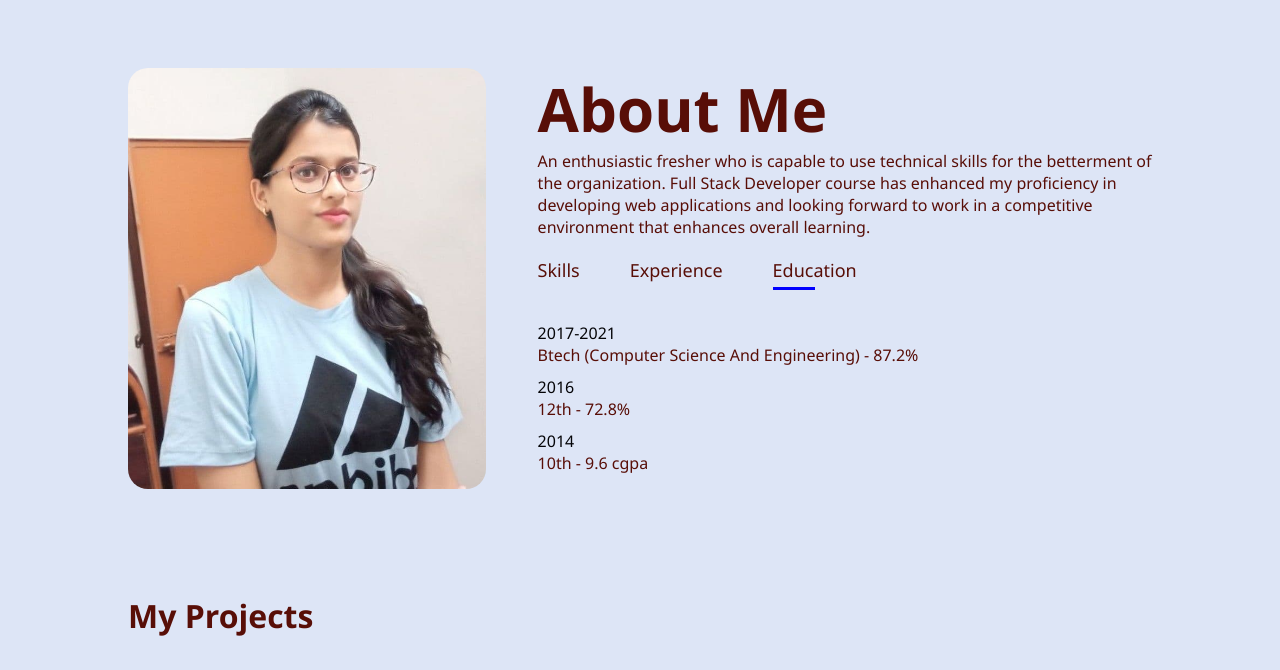
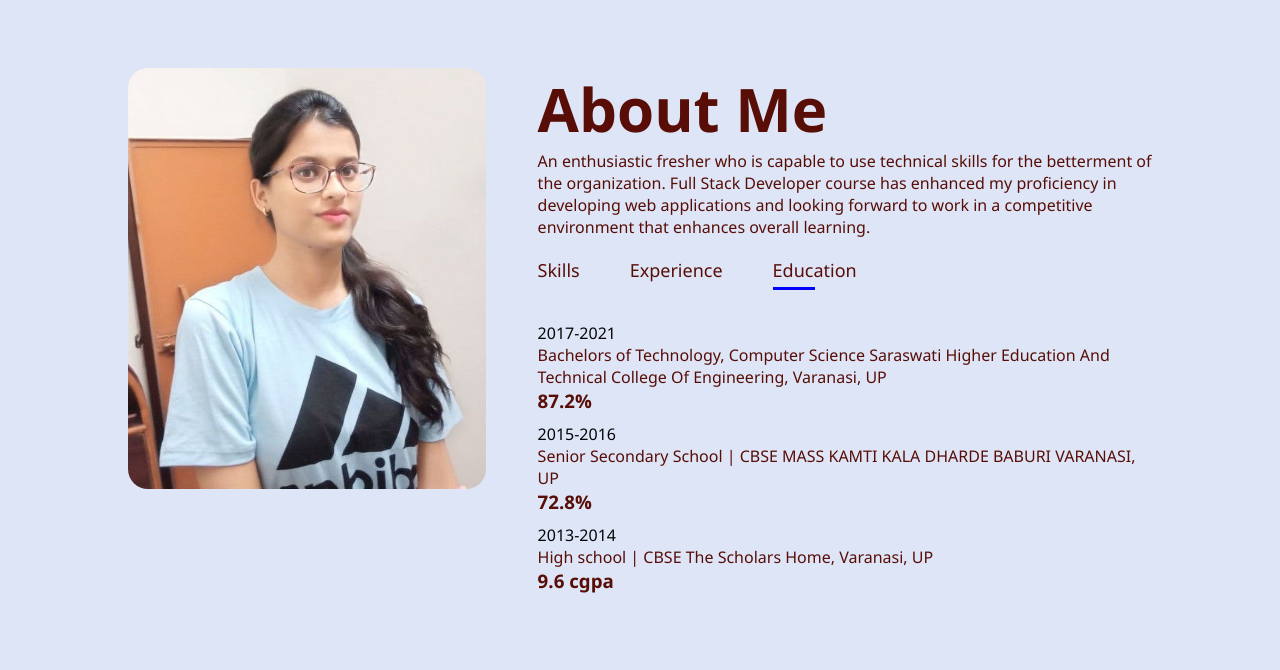
Before and after one commit to jyotimishra05/portfolio-websitejs, a plain HTML site: page index.html in a window 1280 px wide. Both pictures are taken after a click on the element "Education". Shown: the part 822-1492 px from the top of the page. Drawn offline with Linux system fonts and the light colour scheme.

Commit message:
Update index.html

```diff
--- a/index.html
+++ b/index.html
@@ -74,18 +74,22 @@
 
             <div class="tab-content" id='experience' >
                 <ul>
-                    <li><span>March 2022 - current </span> <br> Full Stack Developer Trainee @Newton School</li>
+                   <li><span>March 2022 - current </span> <br> Newton School Coding Bootcamp | Newton School remote</li>
                     <li><span>April 2021-Jan 2022 </span> <br>Gate preparation</li>
-                    <li><span>Dec 2020-Feb 2021 </span> <br>InternShip From IIT Patna</li>
+                    <li><span>Dec 2020-Feb 2021 </span> <br>AI-NLP-ML (Dialogue Generation)
+                      IIT - Patna remote</li>
 
                 </ul>
             </div>
 
             <div class="tab-content " id='education' >
                 <ul>
-                    <li><span>2017-2021 </span> <br> Btech (Computer Science And Engineering) - 87.2%</li>
-                    <li><span>2016 </span> <br>12th - 72.8%</li>
-                    <li><span>2014 </span> <br>10th - 9.6 cgpa</li>
+                   <li><span>2017-2021 </span> <br>Bachelors of Technology, Computer Science
+                      Saraswati Higher Education And Technical College Of Engineering, Varanasi, UP <h3>87.2%</h3></li>
+                    <li><span>2015-2016 </span> <br>Senior Secondary School | CBSE
+                      MASS KAMTI KALA DHARDE BABURI VARANASI, UP  <h3> 72.8%</h3></li>
+                    <li><span>2013-2014 </span> <br>High school | CBSE
+                      The Scholars Home, Varanasi, UP <h3>9.6 cgpa</h3></li>
 
                 </ul>
             </div>
```
